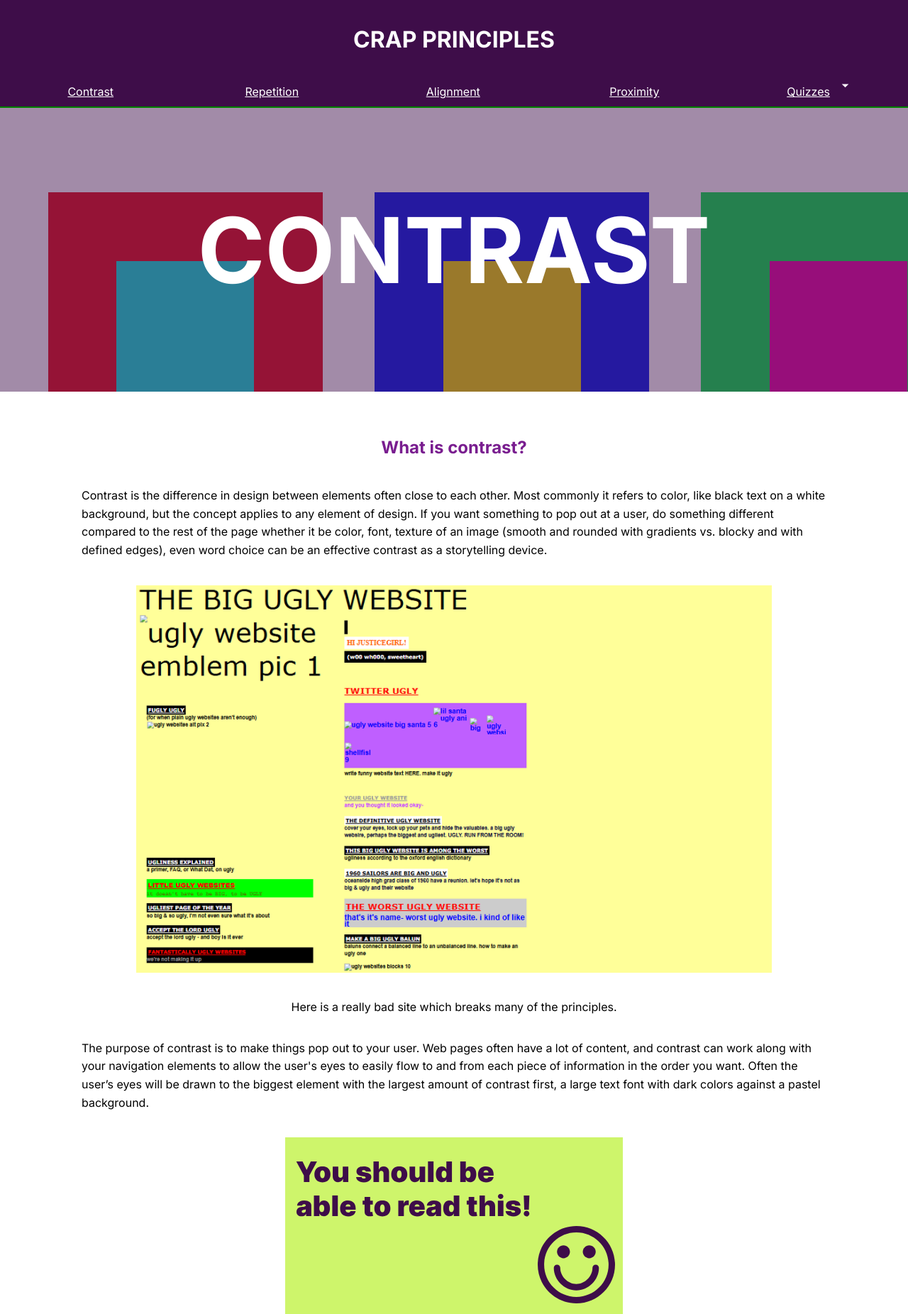
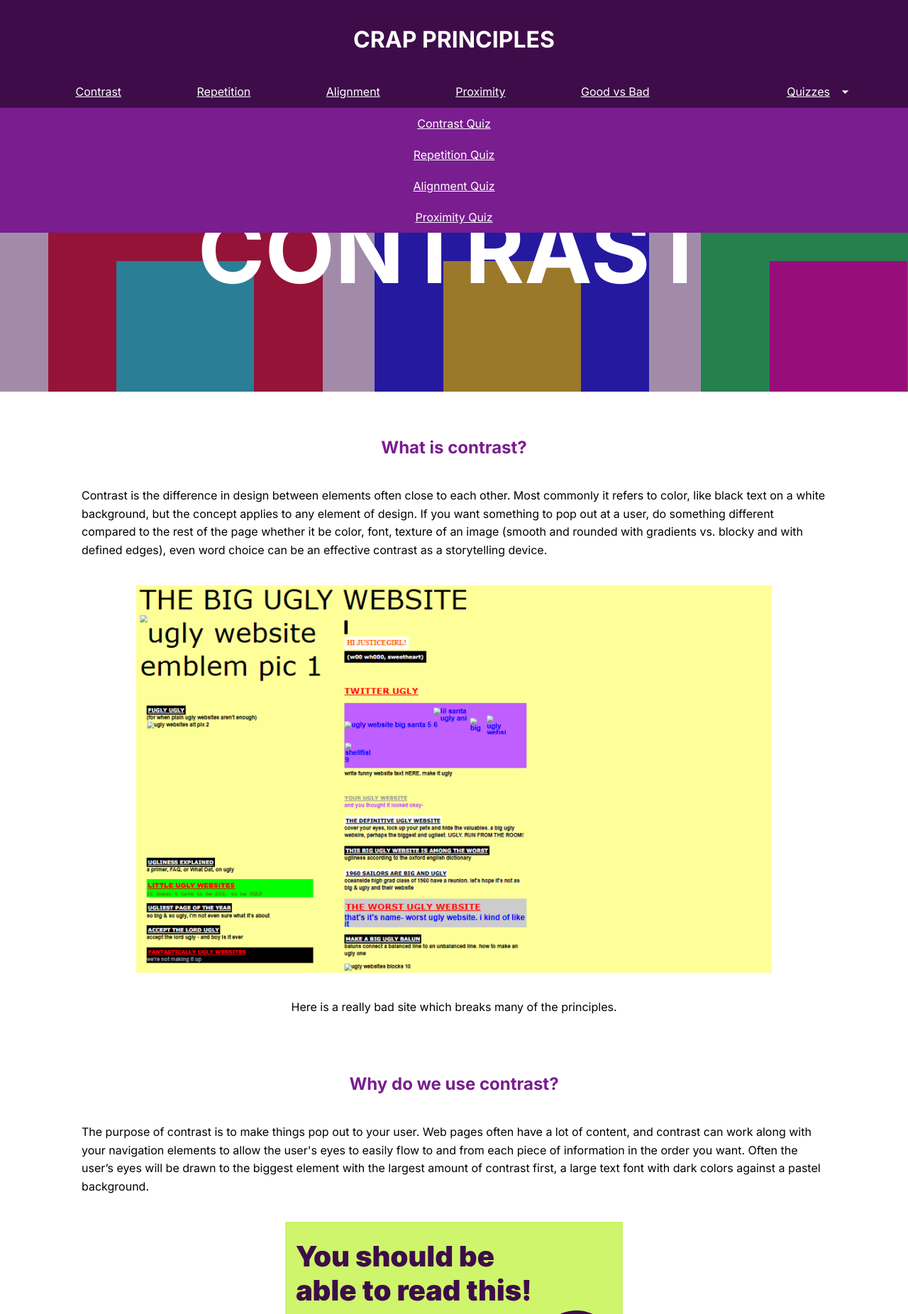
Before and after one commit to Bondulance/CRAP_Final, a PHP site: page /contrast.php in a window 1280 px wide. Shown: the top 1852 px of the page at 71% size. Run offline with PHP 8.4, Linux system fonts and the light colour scheme.

Commit message:
header fixed

```diff
--- a/assets/css/FINAL_STYLES_TEST.CSS
+++ b/assets/css/FINAL_STYLES_TEST.CSS
@@ -139,13 +139,15 @@ li {
 /*Hero CSS -----------------------------------------------------------------------------------*/
 .hero {
   background-repeat: no-repeat;
-  background-size: 100%;
-  background-position: center;
+  background-size: cover;
+
+  background-position: center center;
   height: 50vh;
   display: flex;
   align-items: center;
   text-align: center;
   justify-content: center;
+  margin: 0 auto;
 }
 
 .mainPages_hero {
@@ -154,6 +156,7 @@ li {
 
 #prox_hero {
   background: url("../pictures/proximity_hero.svg");
+  width: 100%;
 }
 
 #rep_hero {
@@ -210,6 +213,10 @@ footer h1 {
   font-size: 1.3em;
 }
 
+.highlight {
+  color: #f8cafc;
+}
+
 footer > div {
   display: flex;
   justify-content: space-between;
@@ -256,6 +263,12 @@ footer a:hover {
     margin-top: 50px;
   }
 
+  #repEx {
+    margin-top: 10px;
+    max-height: 250px;
+    flex: 1;
+  }
+
   .Lfloat,
   .Rfloat {
     width: 300px;
@@ -291,6 +304,9 @@ this is just the smallest the footer can be without looking too weird*/
 
   .content {
     flex-direction: column;
+    display: flex;
+    justify-content: center;
+    align-items: center;
   }
 
   .burger {
@@ -409,7 +425,7 @@ nav {
 
 nav {
   margin: 0px;
-  background-color: green;
+  background: #3e0d49;
   color: white;
 }
 
@@ -418,13 +434,50 @@ nav > section {
     width: 1440px;
     margin: auto;
     border: 1px solid black; */
-  position: relative;
-  top: -2px;
-  display: flex;
+    position: relative;
+    top: -2px;
+    display: flex;
+    justify-content: space-evenly;
+    align-items: center;
+    background-color: #3e0d49;
+    margin: 0px;
+}
+
+#links {
+  display:flex;
+  width: 100%;
   justify-content: space-evenly;
   align-items: center;
-  background-color: #3e0d49;
-  margin: 0px;
+}
+
+#mobile_btn {
+  display: none;
+}
+#web_btn {
+  display: none;
+}
+
+@media (max-width:920px) {
+  #links {
+    display: none;
+  }
+  #mobile_btn {
+
+    display: flex;
+  justify-content: center;
+  align-items: center;
+  }
+}
+
+@media (min-width: 920px) {
+  #m {
+    display: none;
+  }
+  #web_btn {
+    display: flex;
+    justify-content: center;
+    align-items: center;
+  }
 }
 
 nav > section button {
@@ -470,30 +523,41 @@ button:hover a {
 #dropdown {
   background-color: #791d8f;
   display: none;
-  width: 100vw;
+  width: 100%;
   position: absolute;
+  display: flex;
+  justify-content: center;
+  align-items: center;
 }
 .dropcont {
   background-color: #791d8f;
   z-index: 99;
-
-  width: 50%;
-  margin: 0px 0px 0px 10%;
+  padding-left: 20px;
+  padding-right: 20px;
   display: flex;
+  justify-content: space-evenly;
+  align-items: center;
+}
+#mobileDrop {
+  background-color: #791d8f;
+  z-index: 99;
+  padding-left: 20px;
+  padding-right: 20px;
+  display: flex;
+  justify-content: space-evenly;
+  align-items: center;
 }
 
 .navlinks {
   display: flex;
   flex-direction: column;
-  margin: 30px 0px;
-  padding-left: 20%;
 }
 .navlinks a {
   width: 125px;
   margin: 2px 0px;
 }
 
-.navlinks a:hover {
+.navlinks > a:hover {
   color: #c3f73a;
   font-weight: 900;
 }
--- a/assets/include/navigation.inc.php
+++ b/assets/include/navigation.inc.php
@@ -23,20 +23,33 @@
                 <a href="./Alignment.html">Alignment</a>
                 <a href="./Proximity.html">Proximity</a>
                 <button class="dropbtn" onclick="">Quizzes ^</button> -->
-                <a href="contrast.php">Contrast</a>
-                <a href="repetition.php">Repetition</a>
-                <a href="alignment.php">Alignment</a>
-                <a href="proximity.php">Proximity</a>
-                <button onclick="navButtonToggle()" class="arrow"><a href="#">Quizzes</a><img src="assets/pictures/arrowDown_white.svg"></button>
+                <div id="links">
+                    <a href="contrast.php">Contrast</a>
+                    <a href="repetition.php">Repetition</a>
+                    <a href="alignment.php">Alignment</a>
+                    <a href="proximity.php">Proximity</a>
+                    <a href="goodBad.php">Good vs Bad</a>
+                </div>
+
+                <button id="mobile_btn" onclick="navButtonToggle()" class="arrow"><a  href="#">Pages</a><img src="assets/pictures/arrowDown_white.svg"></button>
+                <button id="web_btn" onclick="navButtonToggle()" class="arrow"><a href="#">Quizzes</a><img src="assets/pictures/arrowDown_white.svg"></button>
             </section>
             <div id="dropdown">
                 <div class="dropcont">
-                    <section class="navtext">
+                    <!-- <section class="navtext">
                         <h2>Quizzes!</h2>
                         <p>
                             If you feel up to it, why not take
                             a few quick quizzes to test your knowledge?
                         </p>
+                    </section> -->
+                    <section id="mobileDrop">
+                    <section class="navlinks">
+                        <a id="m" href="contrast.php">Contrast</a>
+                        <a id="m"  href="repetition.php">Repetition</a>
+                        <a id="m"  href="alignment.php">Alignment</a>
+                        <a id="m"  href="proximity.php">Proximity</a>
+                        <a id="m"  href="goodBad.php">Good vs Bad</a>
                     </section>
                     <section class="navlinks">
                         <a href="contrastQuiz.php">Contrast Quiz</a>
@@ -44,6 +57,7 @@
                         <a href="alignmentQuiz.php">Alignment Quiz</a>
                         <a href="proximityQuiz.php">Proximity Quiz</a>
                     </section>
+                    </section>
                 </div>
             </div>
         </nav>
--- a/contrast.php
+++ b/contrast.php
@@ -17,6 +17,7 @@ include('./assets/include/navigation.inc.php');
     </p>
     <img src="assets/pictures/contrast_badSite.png" alt="Big ugly website">
     <p>Here is a really bad site which breaks many of the principles.</p>
+    <h2>Why do we use contrast?</h2>
     <p>The purpose of contrast is to make things pop out to your user. Web pages often have a lot of content, and contrast can work along with your navigation elements to allow the user's eyes to easily flow to and from each piece of information in the order you want. Often the user’s eyes will be drawn to the biggest element with the largest amount of contrast first, a large text font with dark colors against a pastel background.
     </p>
     <img src="assets/pictures/contrast_good.svg" alt="a good example of contrast example">
@@ -24,8 +25,7 @@ include('./assets/include/navigation.inc.php');
     <img src="assets/pictures/contrast_bad.svg" alt="a bad example of contrast">
     <p>These examples should give you a good idea of how a good contrast can make some text much easier to read then other text.</p>
     <p>The user will then typically go down the list of elements according to how much contrast each element has, the larger the contrast the sooner they will look at it. This is how highlighting works, your eyes are pulled to the elements that have the highest contrast.</p>
-    <p class="highlight">This sentence will be very visible</p>
-    <p>While this sentence will fall into the normal flow of things.</p>
+
     <p>This is due to the contrast between most of the text being in black with a white background while a smaller portion of text uses a different color to make it pop, notice also how the background color is pastel while the text color is much darker and more solid, making it have a high color contrast as well as the contrast between a common theme and a unique theme. This can be used to highlight important parts of your website that you might want users to read because even if they’re skipping over most of your words, the words you highlight will stick out to them.</p>
     <img src="assets/pictures/contrast_grapeSite.svg" alt="">
     <p>Conversely, there may be times where you want an element to have a smaller amount of contrast than other elements, in which case you want to be careful not to go past the point where it becomes difficult for the user to absorb the information you wish to convey. This can be tough as each person has a different point at which they will find it difficult to understand information. Most of the time you will want to avoid this if at all possible, but if not then the best way to decrease contrast without making your content rough on the eyes is to simply decrease the text size as people can simply increase the text size or use a magnifying tool to read your text if they need to.</p>
--- a/repetition.php
+++ b/repetition.php
@@ -31,8 +31,12 @@
             <!-- <img class="mainPages_hero" src="assets/pictures/proximity_hero.svg" alt="two sets of boxes closer to their partners than the whole group"> -->
         </section>
         </header>
+
+
         <main class="a_page" id="rep_page">
+        <h2> What is Repetition?</h2>
             <div class="content" id="leftAlign">
+
                 <p>
                     Repetition is the principle of consistency within the design. Like contrast, repetition also involves
                     using fonts, visual elements, and colors throughout the website and ensuring that these elements are
```
